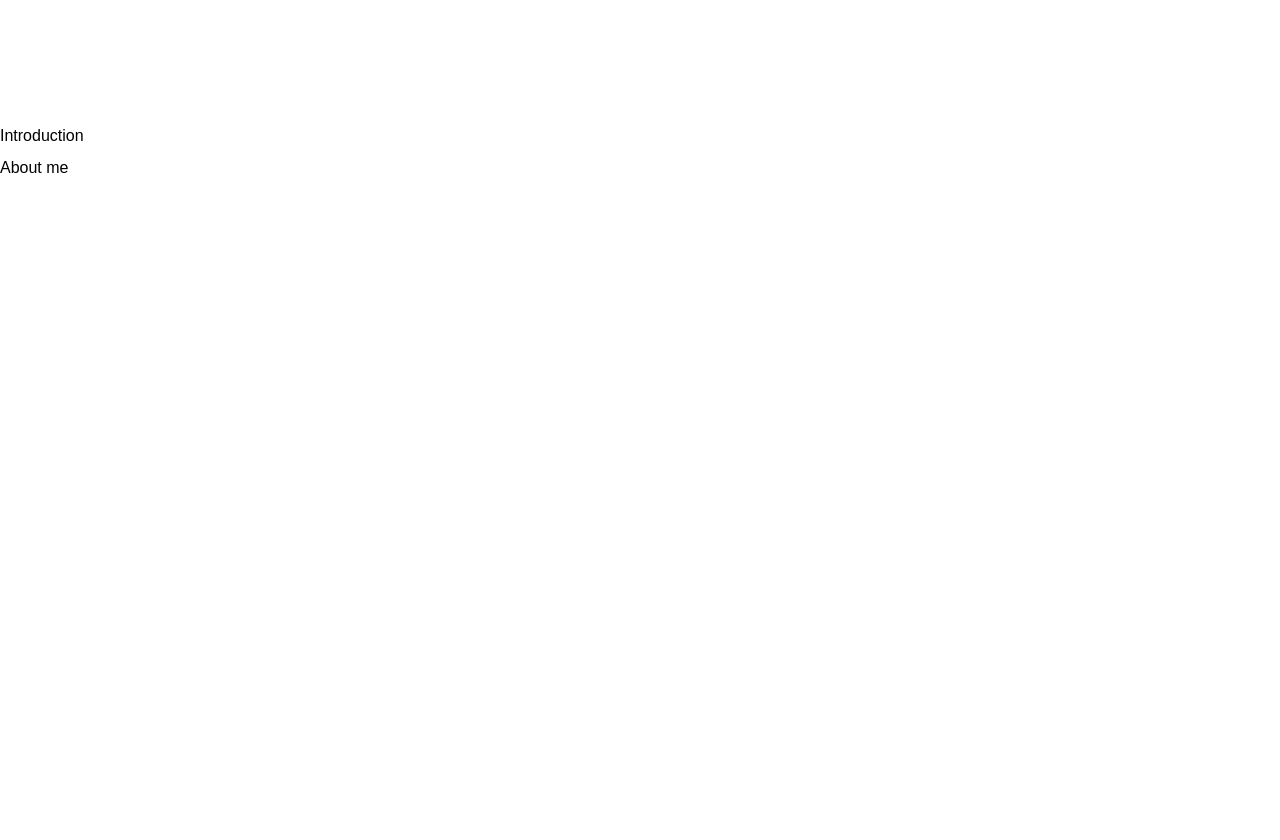
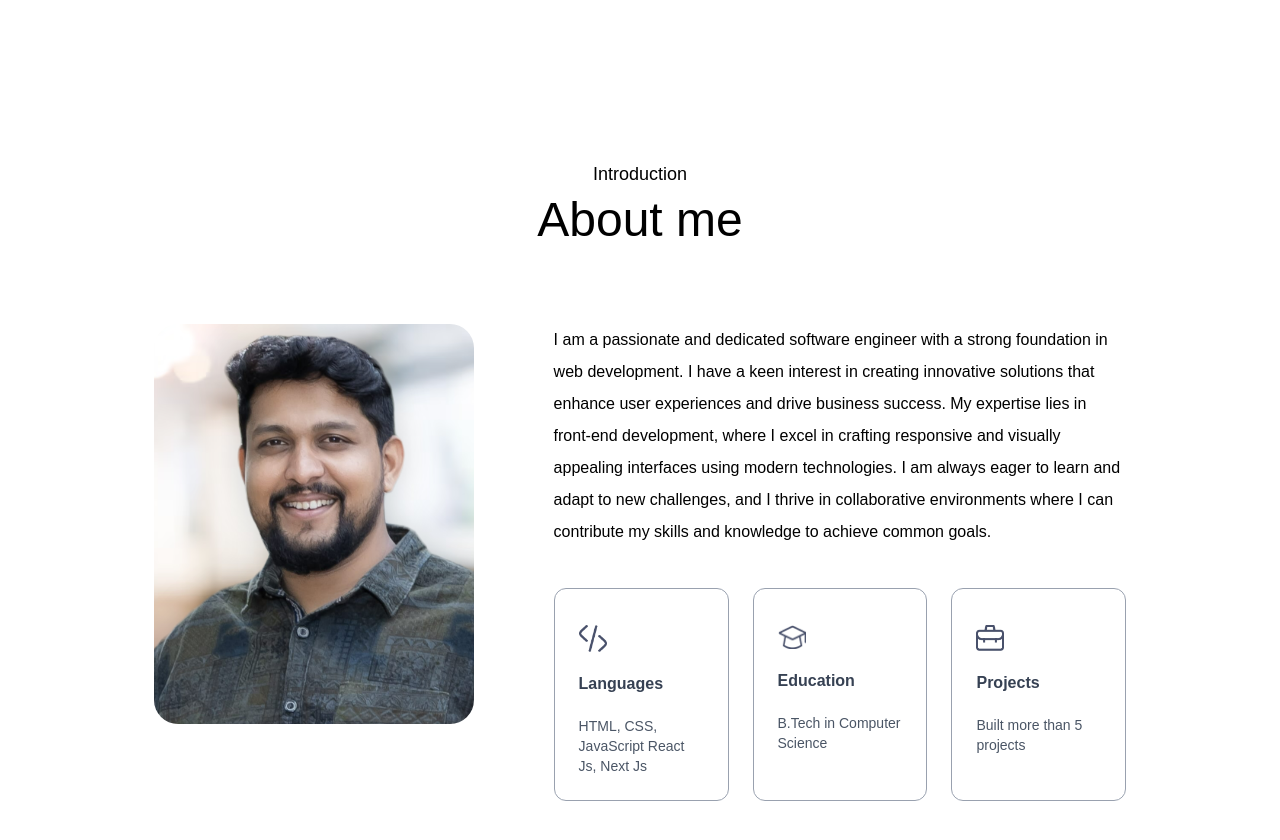
Before and after one commit to mithunkale1581/mportfolio, a Next.js app: page / in a window 1280 px wide. Shown: the part 680-1520 px from the top of the page. Before the commit the page ends 864 px from the top, so only its background shows below. Built offline with nearby package versions, Linux system fonts and the light colour scheme; a web font is replaced by a local one.

Commit message:
updated about component

```diff
--- a/src/app/components/About.jsx
+++ b/src/app/components/About.jsx
@@ -1,10 +1,38 @@
+import Image from 'next/image';
 import React from 'react'
+import { assets, infoList } from '../../../assets/assets';
 
 const About = () => {
     return (
-        <div>
-            <h4>Introduction</h4>
-            <h2>About me</h2>
+        <div className='w-full px-[12%] py-10 scroll-mt-20' id='about'>
+            <h4 className='text-center mb-2 text-lg font-Ovo'>
+                Introduction</h4>
+            <h2 className='text-center text-5xl font-Ovo'>
+                About me</h2>
+
+            <div className='flex w-full flex-col lg:flex-row gap-20 my-20'>
+                <div className='w-64 sm:w-80 rounded-3xl max-w-none'>
+                    <Image src={assets.user_image} alt='user' className='w-full rounded-3xl' />
+                </div>
+                <div className='flex-1'>
+                    <p className='mb-10 max-w-2xl font-Ovo'>
+                        I am a passionate and dedicated software engineer with a strong foundation in web development. I have a keen interest in creating innovative solutions that enhance user experiences and drive business success. My expertise lies in front-end development, where I excel in crafting responsive and visually appealing interfaces using modern technologies. I am always eager to learn and adapt to new challenges, and I thrive in collaborative environments where I can contribute my skills and knowledge to achieve common goals.
+                    </p>
+
+                    <ul className='grid grid-cols-1 sm:grid-cols-3 gap-6 max-w-2xl'>
+                        {
+                            infoList.map(({ icon, iconDark, title, description }, index) => (
+                                <li className='border-[0.5px] border-gray-400 rounded-xl p-6 coursor-pointer hover:bg-lightHover hover:-translate-y-1 duration-500 hover:shadow-[4px_4px_0_#000]'
+                                    key={index}>
+                                    <Image src={icon} alt={title} className='w-7 mt-3' />
+                                    <h3 className='my-4 font-semibold text-gray-700'>{title}</h3>
+                                    <p className='text-gray-600 text-sm'>{description}</p>
+                                </li>
+                            ))
+                        }
+                    </ul>
+                </div>
+            </div>
         </div>
     )
 }
--- a/src/app/layout.js
+++ b/src/app/layout.js
@@ -18,7 +18,7 @@
 
 export default function RootLayout({ children }) {
   return (
-    <html lang="en">
+    <html lang="en" className="scroll-smooth">
       <body
         className={`${outfit.className} ${ovo.className} antialiased leading-8 overflow-x-hidden`}
       >
--- a/tailwind.config.mjs
+++ b/tailwind.config.mjs
@@ -17,6 +17,10 @@
         Outfit: ["Outfit", "sans-serif"],
         Ovo: ["Ovo", "serif"],
       },
+      boxShadow: {
+        'black': '4px 4px 0 #000',
+        'white': '4px 4px 0 #fff',
+      },
     },
   },
   plugins: [],
```
Also changed, not shown: assets/user-image.png, assets/user-image123.png (added).
